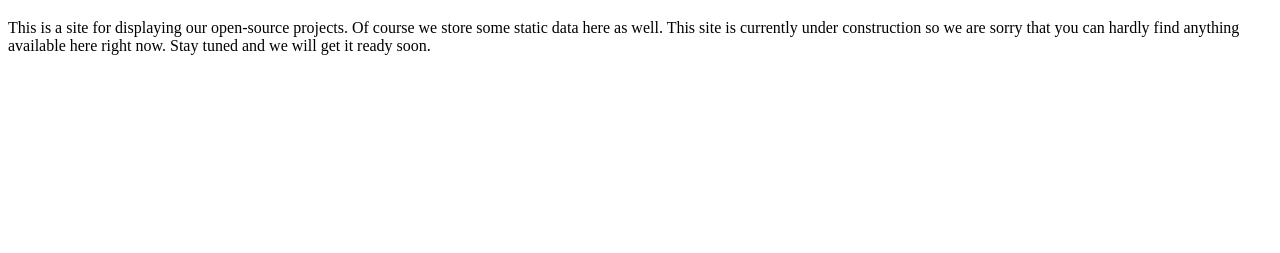
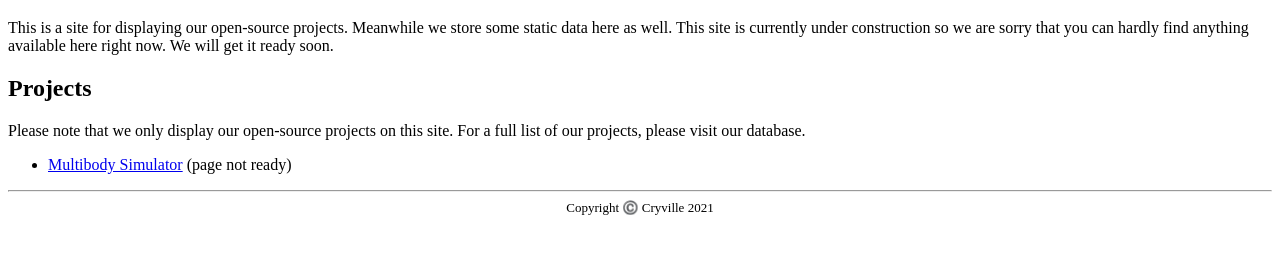
Before and after one commit to cryville/cryville.github.io, a plain HTML site: page index.html in a window 1280 px wide. Shown: the part 61-314 px from the top of the page. Drawn offline with Linux system fonts and the light colour scheme.

Commit message:
update index.html

```diff
--- a/index.html
+++ b/index.html
@@ -6,6 +6,15 @@
 	</head>
 	<body>
 		<h1>Welcome to the Github site of Cryville!</h1>
-		<p>This is a site for displaying our open-source projects. Of course we store some static data here as well. This site is currently under construction so we are sorry that you can hardly find anything available here right now. Stay tuned and we will get it ready soon.</p>
+		<div id="content">
+			<p>This is a site for displaying our open-source projects. Meanwhile we store some static data here as well. This site is currently under construction so we are sorry that you can hardly find anything available here right now. We will get it ready soon.</p>
+			<h2>Projects</h2>
+			<p>Please note that we only display our open-source projects on this site. For a full list of our projects, please visit our database.</p>
+			<ul>
+				<li><a href="/mbs/index.html">Multibody Simulator</a> (page not ready)</li>
+			</ul>
+		</div>
+		<hr />
+		<div style="text-align: center; font-size: small;">Copyright ©️ Cryville 2021</div>
 	</body>
 </html>
```
